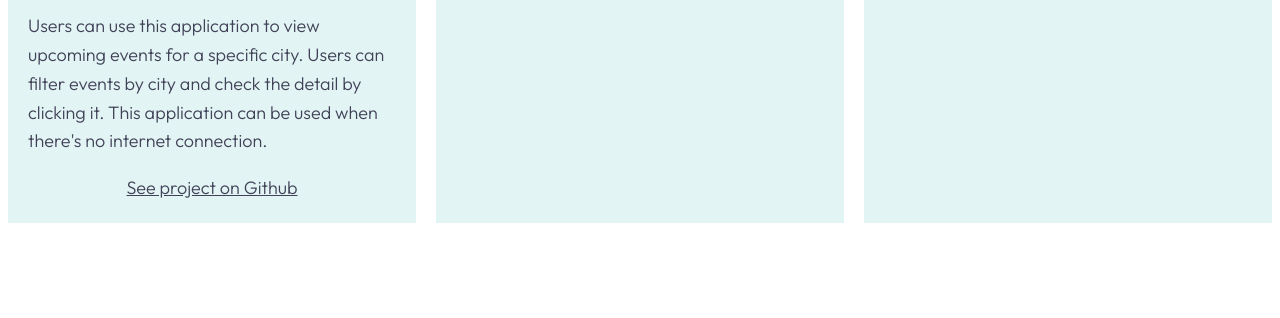
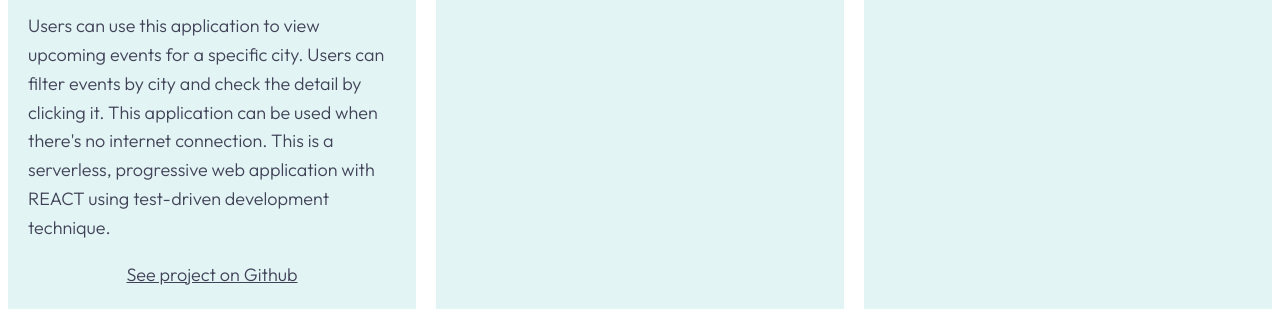
Before and after one commit to nozomis0129/portfolio-site, a plain HTML site: page work.html in a window 1280 px wide. Shown: the part 1064-1382 px from the top of the page. Drawn offline with Linux system fonts and the light colour scheme.

Commit message:
add technology

```diff
--- a/work.html
+++ b/work.html
@@ -61,7 +61,10 @@
             <div class="grid__item">
                 <h2>MEET</h2>
                 <a href="https://nozomis0129.github.io/meet/" target="_blank" rel="noopener noreferrer"><img src="img/meet.png" alt="the screen shot of MEET app" class="app-img"></a>
-                <p>Users can use this application to view upcoming events for a specific city. Users can filter events by city and check the detail by clicking it. This application can be used when there's no internet connection.</p>
+                <p>Users can use this application to view upcoming events for a specific city.
+                     Users can filter events by city and check the detail by clicking it.
+                     This application can be used when there's no internet connection.
+                     This is a serverless, progressive web application with REACT using test-driven development technique.</p>
                 <a href="https://github.com/nozomis0129/meet" target="_blank" rel="noopener noreferrer">See project on Github</a>
             </div>
             <div class="grid__item">
```
